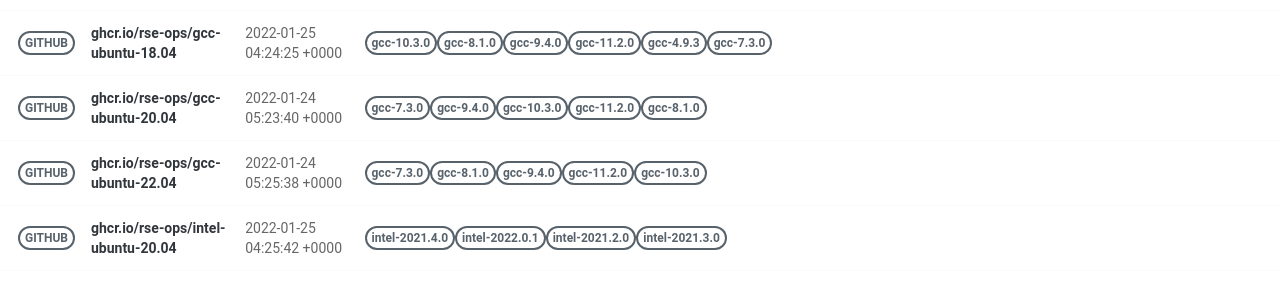
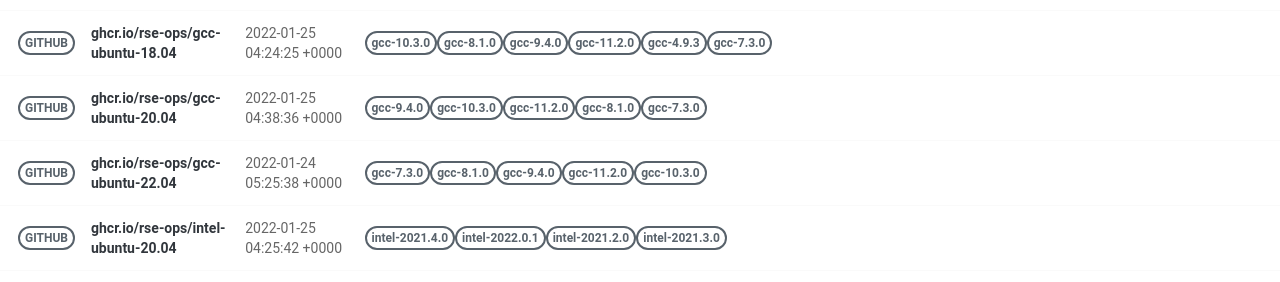
Before and after one commit to rse-ops/docker-images, a Jekyll site: the page built from pages/index.md, in a window 1280 px wide. Shown: the part 581-863 px from the top of the page. Built offline with Jekyll 4.4.1, drawn with Linux system fonts in a browser that asks for light colours; nearby versions of some CDN libraries.

Commit message:
Automated push to update library 2022-01-25

```diff
--- a/_library/ghcr.io-rse-ops-gcc-ubuntu-20.04.md
+++ b/_library/ghcr.io-rse-ops-gcc-ubuntu-20.04.md
@@ -1,14 +1,11 @@
 ---
 layout: container
 name: ghcr.io/rse-ops/gcc-ubuntu-20.04
-updated_at: 2022-01-24 05:23:40.598506
+updated_at: 2022-01-25 04:38:36.574875
 
 
 container_url: https://github.com/orgs/rse-ops/packages/container/package/gcc-ubuntu-20.04
 versions:
- - tag: gcc-7.3.0
-   dockerfile: https://github.com/rse-ops/docker-images/blob/main/ubuntu/gcc/Dockerfile
-   manifest: https://crane.ggcr.dev/manifest/ghcr.io/rse-ops/gcc-ubuntu-20.04:gcc-7.3.0
  - tag: gcc-9.4.0
    dockerfile: https://github.com/rse-ops/docker-images/blob/main/ubuntu/gcc/Dockerfile
    manifest: https://crane.ggcr.dev/manifest/ghcr.io/rse-ops/gcc-ubuntu-20.04:gcc-9.4.0
```
Also changed, not shown: other parts of _library/ghcr.io-rse-ops-gcc-ubuntu-20.04.md (+3 -0 lines).
